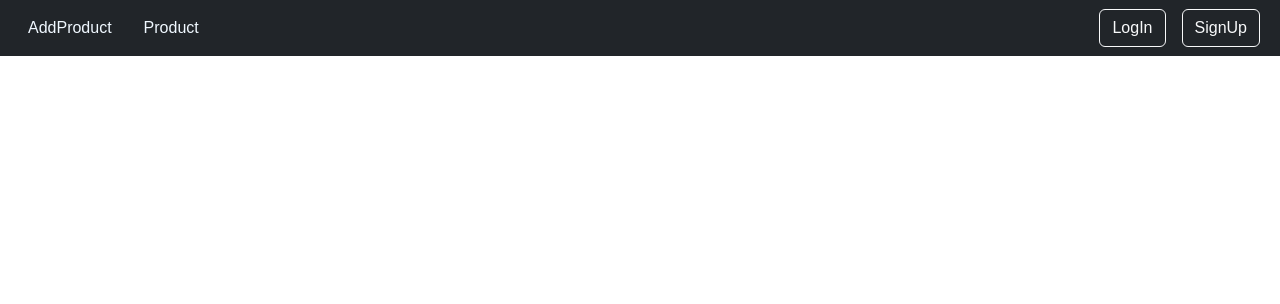
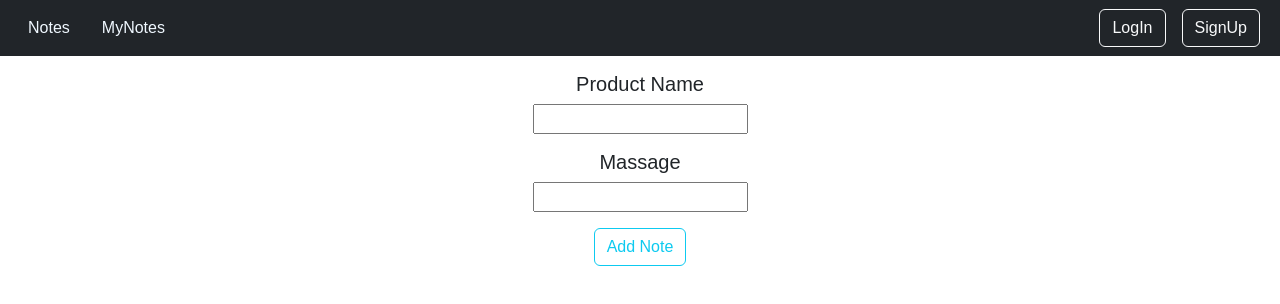
Before and after one commit to ankushguptamay/first-react.js, a React (Create React App) app: page /mynotes in a window 1280 px wide. Shown: the top 304 px of the page. Built offline with nearby package versions, Linux system fonts and the light colour scheme.

Commit message:
add note

```diff
--- a/src/App.js
+++ b/src/App.js
@@ -1,8 +1,6 @@
 
 import './App.css';
-import AddProduct from './components/Product/AddProduct';
 import Navbar from './components/Navbar/Navbar';
-import Product from './components/Product/Product';
 import SignUp from './components/Auth/SignUp';
 import LogIn from './components/Auth/LogIn';
 import {
@@ -10,6 +8,8 @@ import {
   Routes,
   Route,
 } from "react-router-dom";
+import MyNotes from './components/Note/MyNotes';
+import Notes from './components/Note/Notes';
 
 function App() {
   return (
@@ -17,8 +17,8 @@ function App() {
     <Router>
       <Navbar title="Home" information="Information" />
       <Routes>
-        <Route exact path="/add-products" element={<AddProduct />}></Route>
-        <Route exact path="/" element={<Product price={20} />}></Route>
+        <Route exact path="/" element={<Notes />}></Route>
+        <Route exact path="/mynotes" element={<MyNotes />}></Route>
         <Route exact path='/signup' element={<SignUp />}></Route>
         <Route exact path='/login' element={<LogIn />}></Route>
       </Routes>
--- a/src/components/Navbar/Navbar.js
+++ b/src/components/Navbar/Navbar.js
@@ -8,16 +8,16 @@ export default function Navbar(props){
       <nav className="navbar navbar-expand-lg bg-dark">
         <div className="container-fluid">
             <ul className="navbar-nav me-auto mb-2 mb-lg-0">
-              <li className="nav-item">
-                <NavLink className="nav-link mx-2 active" to="/add-products" id="info">{props.addProduct}</NavLink>
+            <li className="nav-item">
+                <NavLink className="nav-link mx-2 active" to="/" id="notes">{props.notes}</NavLink>
               </li>
               <li className="nav-item">
-                <NavLink className="nav-link mx-2 active" to="/" id="home">{props.product}</NavLink>
+                <NavLink className="nav-link mx-2 active" to="/mynotes" id="info">{props.myNotes}</NavLink>
               </li>
             </ul>
             <form className="d-flex" role="search">
               <NavLink className="btn btn-outline-light mx-2" to="/login">LogIn</NavLink>
-              <NavLink className="btn btn-outline-light mx-2" to="signup">SignUp</NavLink>
+              <NavLink className="btn btn-outline-light mx-2" to="/signup">SignUp</NavLink>
             </form>
         </div>
       </nav>
@@ -25,11 +25,11 @@ export default function Navbar(props){
 }
 
 Navbar.propTypes = {
-    product: PropTypes.string,
-    addProduct: PropTypes.string
+    notes: PropTypes.string,
+    myNotes: PropTypes.string
 }
 
 Navbar.defaultProps = {
-    product: "Product",
-    addProduct: "AddProduct"
+    notes: "Notes",
+    myNotes: "MyNotes"
 }
--- a/src/components/Navbar/navbar.css
+++ b/src/components/Navbar/navbar.css
@@ -1,4 +1,4 @@
-#home{
+#notes{
     color:aliceblue;
 }
 
--- a/src/components/Product/AddProduct.js
+++ b/src/components/Note/MyNotes.js
@@ -1,6 +1,6 @@
 import React from 'react'
 
-export default function AddProduct(props){
+export default function MyNotes(props){
     return(
         <div className='container'>
             <div className='m-3 text-center'>
@@ -10,14 +10,10 @@ export default function AddProduct(props){
                         <input type="text"/>
                     </div>
                     <div className="mb-3">
-                        <h5>Price</h5>
-                        <input type="number"/>
-                    </div>
-                    <div className="mb-3">
                         <h5>Massage</h5>
                         <input type="text"/>
                     </div>
-                    <button className="btn btn-outline-info mx-2" type="submit">Add</button>
+                    <button className="btn btn-outline-info mx-2" type="submit">Add Note</button>
                 </form>
             </div>
         </div>
--- a/src/components/Product/Product.js
+++ b/src/components/Note/Notes.js
@@ -1,16 +1,15 @@
 import React from 'react'
-import './product.css';
+import './Notes.css';
 import PropTypes from 'prop-types';
 
-export default function Product(props){
+export default function Notes(props){
     return(
         <div className='container d-flex flex-wrap'>
             <div className="card m-3 text-center">
                 <img src="./download.jpg" className="card-img-top" alt="not available"/>
                 <div className="card-body">
-                    <h5 className="productName">{props.productName}</h5>
-                    <h5 className="price">{props.price}</h5>
-                    <p className="massage">{props.massage}</p>
+                    <h5 className="editerName">{props.editerName}</h5>
+                    <p className="note">{props.note}</p>
                     <button className="btn btn-outline-warning mx-2" type="submit">Delete</button>
                     <button className="btn btn-outline-warning mx-2" type="submit">Update</button>
                 </div>
@@ -19,14 +18,13 @@ export default function Product(props){
     );
 }
 
-Product.propTypes = {
-    productName: PropTypes.string,
-    price: PropTypes.number,
-    massage: PropTypes.string
+Notes.propTypes = {
+    editerName: PropTypes.string,
+    note: PropTypes.string
 }
 
-Product.defaultProps = {
-    productName: "Toy",
-    massage: "Some quick example text to build on the card title and make up the bulk of the card's content."
+Notes.defaultProps = {
+    editerName: "Ankush",
+    note: "Some quick example text to build on the card title and make up the bulk of the card's content."
 
 }
```
Also changed, not shown: src/components/Note/Notes.css (renamed from src/components/Product/product.css), src/download.jpg (deleted).
